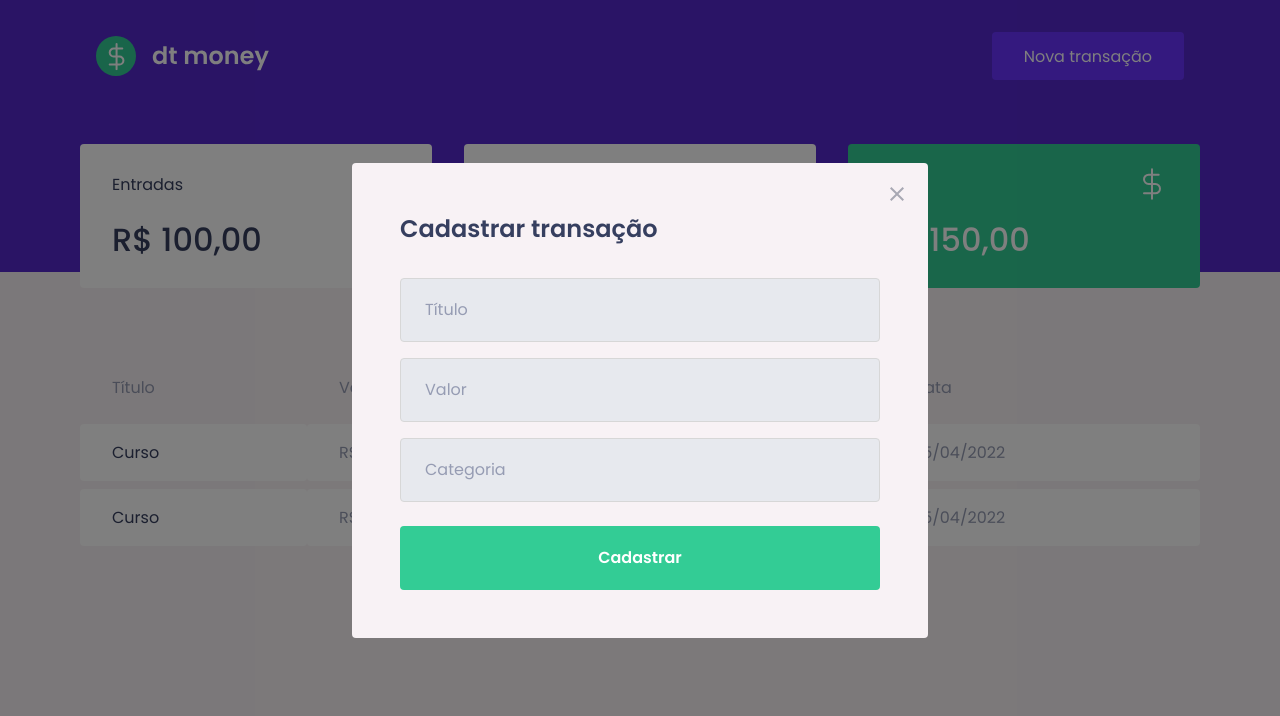
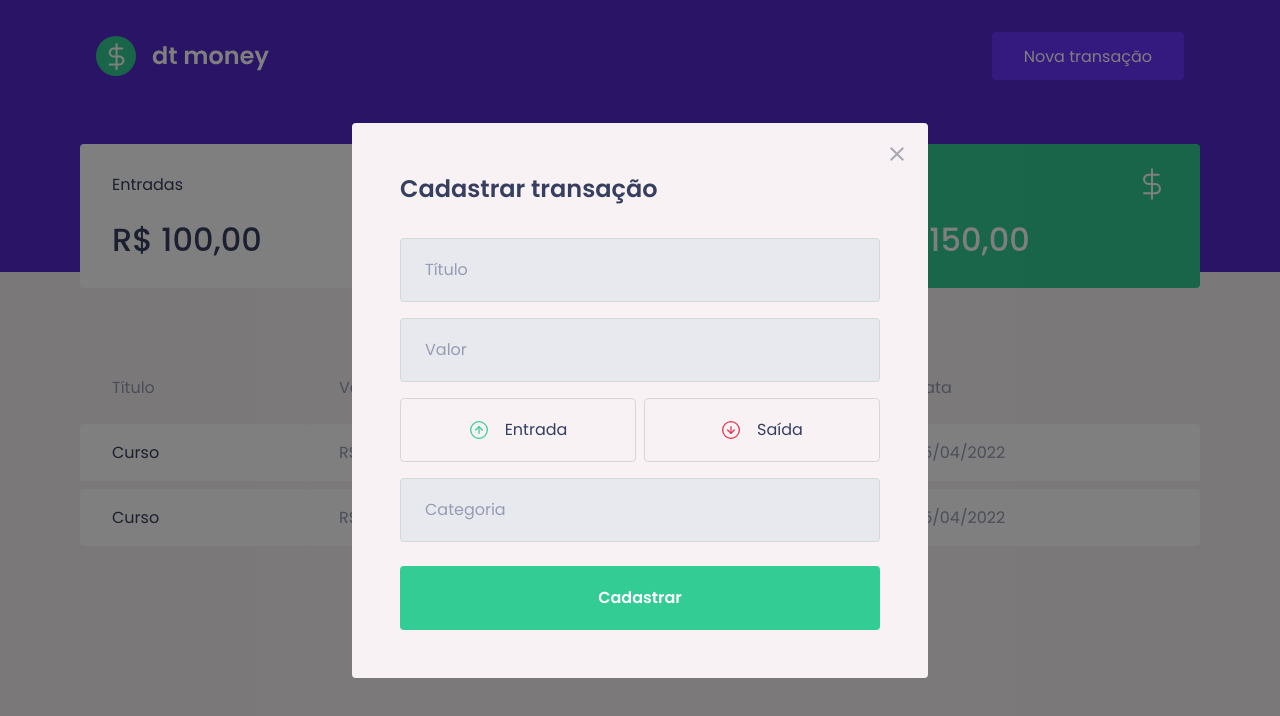
Before and after one commit to ignite-bootcamp/dtmoney, a React (Create React App) app: page / in a window 1280 px wide. Both pictures are taken after a click on the button "Nova transação". Shown: the top 716 px of the page. Built offline with nearby package versions, Linux system fonts and the light colour scheme.

Commit message:
feat(components): styling TransactionTypeContainer component

```diff
--- a/src/components/NewTransactionModal/index.tsx
+++ b/src/components/NewTransactionModal/index.tsx
@@ -1,6 +1,8 @@
 import Modal from 'react-modal';
-import { Container, Close } from './styles';
+import { Container, Close, TransactionTypeContainer } from './styles';
 import closeImg from '../../assets/close.svg';
+import incomeImg from '../../assets/income.svg';
+import outcomeImg from '../../assets/outcome.svg';
 
 type NewTransactionsModalProps = {
   isOpen: boolean;
@@ -26,6 +28,16 @@ export function NewTransactionsModal({
 
         <input type="text" placeholder="Título" />
         <input type="number" placeholder="Valor" />
+        <TransactionTypeContainer>
+          <button type="button">
+            <img src={incomeImg} alt="Entrada" />
+            <p>Entrada</p>
+          </button>
+          <button type="button">
+            <img src={outcomeImg} alt="Saída" />
+            <p>Saída</p>
+          </button>
+        </TransactionTypeContainer>
         <input type="text" placeholder="Categoria" />
         <button type="submit">Cadastrar</button>
       </Container>
--- a/src/components/NewTransactionModal/styles.ts
+++ b/src/components/NewTransactionModal/styles.ts
@@ -56,3 +56,35 @@ export const Close = styled.button`
     filter: brightness(0.9);
   }
 `;
+
+export const TransactionTypeContainer = styled.div`
+  margin: 1rem 0;
+  display: grid;
+  grid-template-columns: 1fr 1fr;
+  gap: 0.5rem;
+
+  button {
+    height: 4rem;
+    border: 1px solid #d7d7d7;
+    border-radius: 0.25rem;
+    background-color: transparent;
+    display: flex;
+    align-items: center;
+    justify-content: center;
+    transition: border-color 0.2s ease-in-out;
+    &:hover {
+      border-color: #aaa;
+    }
+
+    img {
+      width: 20px;
+      height: 20px;
+    }
+
+    p {
+      margin-left: 1rem;
+      font-size: 1rem;
+      color: var(--text-title);
+    }
+  }
+`;
```
